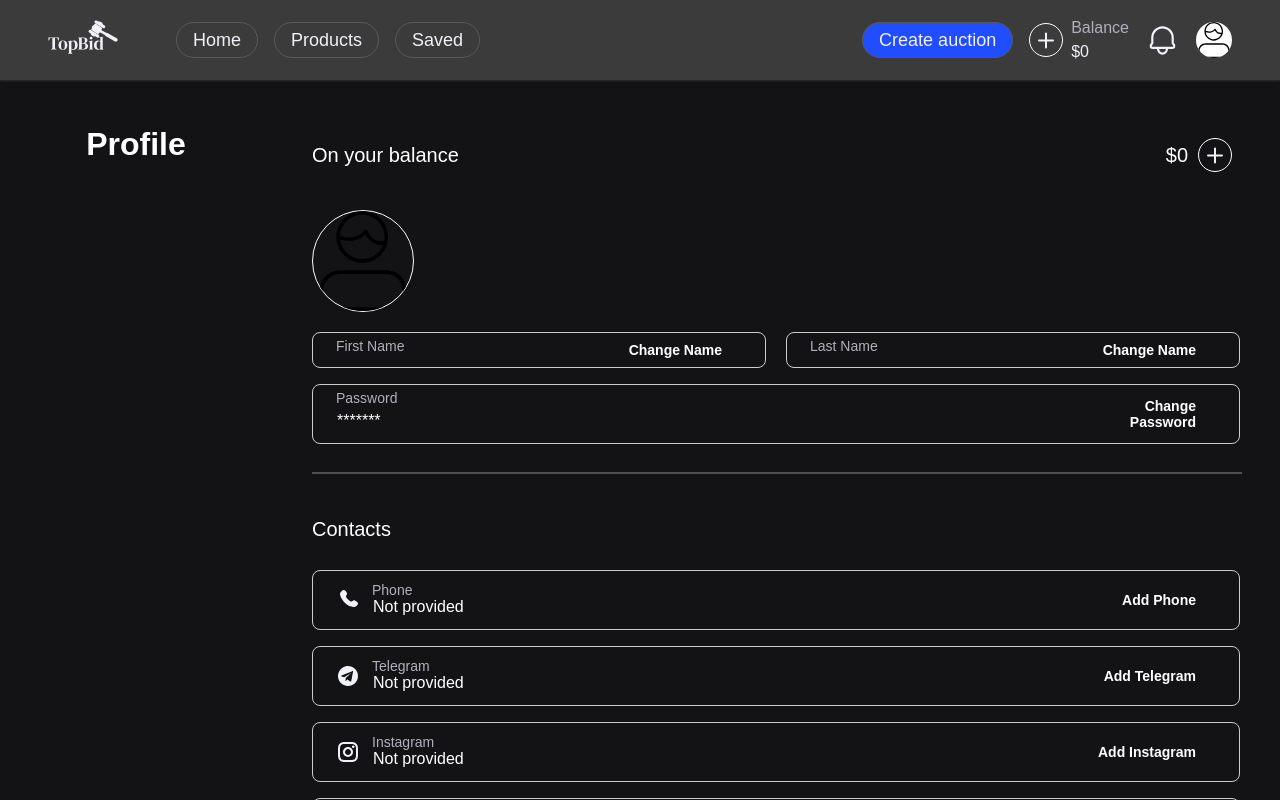
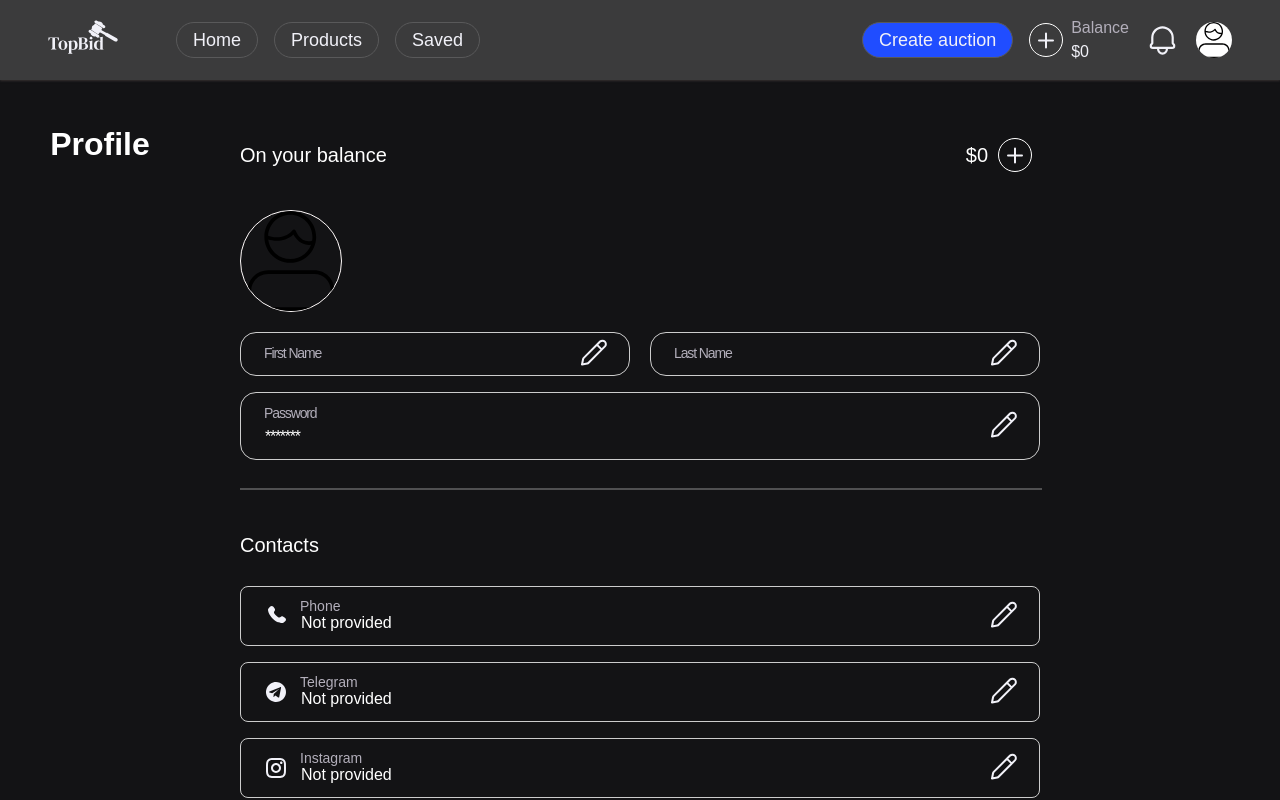
Before and after one commit to Eater228/team-project-fe, a React (Vite) app: page /#/profile in a window 1280 px wide. Shown: the top 800 px of the page. Built offline with nearby package versions, Linux system fonts and the light colour scheme; a web font is replaced by a local one.

Commit message:
Fix size profile page and add icons for chaenging

```diff
--- a/src/Component/NotificationModal/NotificationModal.module.scss
+++ b/src/Component/NotificationModal/NotificationModal.module.scss
@@ -1,10 +1,10 @@
 .modal {
   position: fixed;
   top: 0px;
-  right: 00px;
+  right: 0px;
   width: 100%;
   height: 100%;
-  // background-color: rgba(0, 0, 0, 0.5);
+  // background-color: rgba(255, 0, 0, 0.5);
   display: flex;
   justify-content: flex-end;
   align-items: flex-start;
@@ -12,6 +12,7 @@
 }
 
 .modalContent {
+  text-align: center;
   position: relative;
   top: 80px;
   right: 90px;
--- a/src/Component/NotificationModal/NotificationModal.tsx
+++ b/src/Component/NotificationModal/NotificationModal.tsx
@@ -14,7 +14,7 @@ export const NotificationModal = ({ onClose }: NotificationModalProps) => {
   return (
     <div className={styles.modal} onClick={handleOutsideClick}>
       <div className={styles.modalContent} onClick={(e) => e.stopPropagation()}>
-        <button className={styles.closeButton} onClick={onClose}>X</button>
+        {/* <button className={styles.closeButton} onClick={onClose}>X</button> */}
         <p>No new notifications</p>
       </div>
     </div>
--- a/src/Component/Profile/Profile.module.scss
+++ b/src/Component/Profile/Profile.module.scss
@@ -7,7 +7,7 @@
 
 .sidebar {
   width: 20%;
-  padding: 20px;
+  padding-top: 20px;
   // background-color: #2C2C2D;
   display: flex;
   // align-items: center;
@@ -112,65 +112,112 @@
       display: flex;
       flex-direction: column;
 
+      .passwordLabel {
+        visibility: hidden;
+      }
+
       label {
         position: absolute;
         left: 24px;
-        top: 4px;
+        top: 11px;
         font-family: "Lexend Exa", sans-serif;
         font-weight: 400;
         font-size: 14px;
         line-height: 21px;
-        letter-spacing: -8%;
+        letter-spacing: -0.08em;
         margin-bottom: 5px;
         color: #b3afbb;
       }
 
       .inputDiv {
         text-align: left;
-        padding: 24px 0 10px 24px;
-        border-radius: 8px;
+        padding: 32px 0 10px 24px;
+        border-radius: 16px;
         border: 1px solid #ccc;
+        // background-color: #2c2c2d;
         color: #fff;
         font-size: 16px;
         line-height: 24px;
-        letter-spacing: -8%;
+        letter-spacing: -0.08em;
       }
 
-      input {
-        padding: 12px 16px;
-        border-radius: 8px;
+      .passwordFields {
+        background-color: #1C1C1D;
+        border-radius: 32px;
+        padding: 32px;
+        display: flex;
+        flex-direction: column;
+        gap: 20px;
+      }
+
+      .inputGroup {
+        position: relative;
+        display: flex;
+        flex: 1;
+        width: 100%;
+        gap: 20px;
+      }
+
+      .buttonGroup {
+        display: flex;
+        justify-content: space-between;
+        margin-top: 10px;
+        gap: 16px;
+      }
+
+      .cancelButton {
+        width: 30%;
+        height: 64px;
+        padding: 10px 20px;
+        font-size: 14px;
+        font-weight: bold;
+        color: #fff;
+        // background-color: #757575;
+        border: 1px solid #F1F1F8;
+        border-radius: 100px;
+        cursor: pointer;
+        // width: 100px;
+        text-align: center;
+
+        &:hover {
+          background-color: #9e9e9e;
+        }
+      }
+
+      .saveButton {
+        height: 64px;
+        padding: 10px 20px;
+        font-size: 14px;
+        font-weight: bold;
+        color: #fff;
+        background-color: #204dff;
+        border: none;
+        border-radius: 100px;
+        cursor: pointer;
+        width: 100%;
+        text-align: center;
+
+        &:hover {
+          background-color: #5073ff;
+        }
+      }
+
+      .inputPassword {
+        width: 100%;
+        text-align: left;
+        padding: 32px 0 10px 24px;
+        border-radius: 16px;
         border: 1px solid #ccc;
         background-color: #2c2c2d;
         color: #fff;
         font-size: 16px;
         line-height: 24px;
-        letter-spacing: -8%;
+        letter-spacing: 0.08em;
       }
 
       .changePasswordButton {
         position: absolute;
-        right: 24px;
-        top: 50%;
-        transform: translateY(-50%);
-        padding: 10px 20px;
-        font-size: 14px;
-        font-weight: bold;
-        color: #fff;
-        // background-color: #204dff;
-        border: none;
-        border-radius: 8px;
-        cursor: pointer;
-        width: 160px; /* Set a fixed width for the button */
-        text-align: right; /* Center the text inside the button */
-
-        // &:hover {
-        //   background-color: #5073ff;
-        // }
-      }
-
-      .changeNameButton {
-        position: absolute;
-        right: 24px;
+        right: 0;
         top: 50%;
         transform: translateY(-50%);
         padding: 10px 20px;
@@ -180,8 +227,24 @@
         border: none;
         border-radius: 8px;
         cursor: pointer;
-        width: 160px; /* Set a fixed width for the button */
-        text-align: right; /* Center the text inside the button */
+        width: 160px;
+        text-align: right;
+      }
+
+      .changeNameButton {
+        position: absolute;
+        right: 0;
+        top: 50%;
+        transform: translateY(-50%);
+        padding: 10px 20px;
+        font-size: 14px;
+        font-weight: bold;
+        color: #fff;
+        border: none;
+        border-radius: 8px;
+        cursor: pointer;
+        width: 160px;
+        text-align: right;
       }
 
       .successMessage {
@@ -190,7 +253,7 @@
         left: 0;
         transform: translateY(10px);
         font-size: 14px;
-        color: #4caf50; /* Green color for success */
+        color: #4caf50;
         margin-top: 5px;
       }
     }
@@ -275,7 +338,7 @@
 
       .changePasswordButton {
         position: absolute;
-        right: 24px;
+        right: 0;
         top: 50%;
         transform: translateY(-50%);
         padding: 10px 20px;
--- a/src/Component/Profile/Profile.tsx
+++ b/src/Component/Profile/Profile.tsx
@@ -9,6 +9,7 @@ export const Profile: React.FC = () => {
   const currentUser = useSelector((state: RootState) => state.userData.currentUser);
   const [isEditingPassword, setIsEditingPassword] = useState(false);
   const [newPassword, setNewPassword] = useState('');
+  const [repeatPassword, setRepeatPassword] = useState('');
   const [passwordChangeSuccess, setPasswordChangeSuccess] = useState(false);
   const [isEditingContact, setIsEditingContact] = useState<{ [key: string]: boolean }>({
     phone: false,
@@ -23,7 +24,7 @@ export const Profile: React.FC = () => {
     viber: '',
   });
   const [showBalanceModal, setShowBalanceModal] = useState(false);
-  const [balanceAmount, setBalanceAmount] = useState('');
+  // const [balanceAmount, setBalanceAmount] = useState('');
   const [isEditingLastName, setIsEditingName] = useState(false);
   const [isEditingFirstName, setIsEditingFirstName] = useState(false);
   const [newFirstName, setNewFirstName] = useState(currentUser?.first_name || '');
@@ -31,37 +32,37 @@ export const Profile: React.FC = () => {
 
   const toggleBalanceModal = () => setShowBalanceModal((prev) => !prev);
 
-  const handleChangePassword = async () => {
-    if (!currentUser?.email || !currentUser?.first_name || !currentUser?.last_name) {
-      console.error('Required user data is missing');
-      return;
-    }
+  // const handleChangePassword = async () => {
+  //   if (!currentUser?.email || !currentUser?.first_name || !currentUser?.last_name) {
+  //     console.error('Required user data is missing');
+  //     return;
+  //   }
 
-    const updateProfile = {
-      email: currentUser.email,
-      first_name: currentUser.first_name,
-      last_name: currentUser.last_name,
-      profile_pic: currentUser.profile_pic || '',
-      password: newPassword,
-    };
+  //   const updateProfile = {
+  //     email: currentUser.email,
+  //     first_name: currentUser.first_name,
+  //     last_name: currentUser.last_name,
+  //     profile_pic: currentUser.profile_pic || '',
+  //     password: newPassword,
+  //   };
 
-    console.log("Up date profile", updateProfile);
+  //   console.log("Up date profile", updateProfile);
 
-    if (isEditingPassword) {
-      try {
-        await userService.updateProfile(updateProfile);
-        setPasswordChangeSuccess(true);
-        setTimeout(() => setPasswordChangeSuccess(false), 3000); // Hide success message after 3 seconds
-      } catch (error) {
-        console.error('Failed to change password:', error);
-      }
-      // Reset state
-      setIsEditingPassword(false);
-      setNewPassword('');
-    } else {
-      setIsEditingPassword(true);
-    }
-  };
+  //   if (isEditingPassword) {
+  //     try {
+  //       await userService.updateProfile(updateProfile);
+  //       setPasswordChangeSuccess(true);
+  //       setTimeout(() => setPasswordChangeSuccess(false), 3000); // Hide success message after 3 seconds
+  //     } catch (error) {
+  //       console.error('Failed to change password:', error);
+  //     }
+  //     // Reset state
+  //     setIsEditingPassword(false);
+  //     setNewPassword('');
+  //   } else {
+  //     setIsEditingPassword(true);
+  //   }
+  // };
 
   const handleEditName = () => {
     if (isEditingLastName) {
@@ -95,6 +96,32 @@ export const Profile: React.FC = () => {
 
   const handlePasswordChange = (e: React.ChangeEvent<HTMLInputElement>) => {
     setNewPassword(e.target.value);
+  };
+
+  const handleRepeatPasswordChange = (e: React.ChangeEvent<HTMLInputElement>) => {
+    setRepeatPassword(e.target.value);
+  };
+
+  const handleSavePassword = () => {
+    if (newPassword === repeatPassword) {
+      // Тут можна додати логіку для оновлення пароля в бекенді
+      setPasswordChangeSuccess(true);
+      setIsEditingPassword(false);
+      setRepeatPassword('');
+    } else {
+      alert('Passwords do not match!');
+    }
+  };
+
+  const handleCancelPasswordEdit = () => {
+    setIsEditingPassword(false);
+    setNewPassword('');
+    setRepeatPassword('');
+  };
+
+  const handleChangePassword = () => {
+    setIsEditingPassword(true);
+    setPasswordChangeSuccess(false);
   };
 
   const handleEditContact = (contactType: string) => {
@@ -155,7 +182,7 @@ export const Profile: React.FC = () => {
                 <div className={styles.inputDiv}>{currentUser?.first_name}</div>
               )}
               <button className={styles.changeNameButton} onClick={handleEditFirstName}>
-                {isEditingFirstName ? 'Save Changes' : 'Change Name'}
+                {isEditingFirstName ? 'Save Changes' : <img src='./img/icons/Pencil.svg' />}
               </button>
             </div>
             <div className={styles.formGroup}>
@@ -172,28 +199,50 @@ export const Profile: React.FC = () => {
                 <div className={styles.inputDiv}>{currentUser?.last_name}</div>
               )}
               <button className={styles.changeNameButton} onClick={handleEditName}>
-                {isEditingLastName ? 'Save Changes' : 'Change Name'}
+                {isEditingLastName ? 'Save Changes' : <img src='./img/icons/Pencil.svg' />}
               </button>
             </div>
           </div>
           <div className={styles.formGroup}>
-            <label htmlFor="password">Password</label>
+            <label className={isEditingPassword ? styles.passwordLabel : undefined} htmlFor="password">Password</label>
             {isEditingPassword ? (
+              <div className={styles.passwordFields}>
+                <div className={styles.inputGroup}>
+                  <label htmlFor="password">New Password</label>
                   <input
                     type="text"
                     id="password"
                     value={newPassword}
                     onChange={handlePasswordChange}
-                className={styles.inputDiv}
+                    className={styles.inputPassword}
                   />
+                </div>
+                <div className={styles.inputGroup}>
+                  <label htmlFor="repeatPassword">Repeat Password</label>
+                  <input
+                    type="text"
+                    id="repeatPassword"
+                    value={repeatPassword}
+                    onChange={handleRepeatPasswordChange}
+                    className={styles.inputPassword}
+                  />
+                </div>
+                <div className={styles.buttonGroup}>
+                  <button className={styles.cancelButton} onClick={handleCancelPasswordEdit}>Back</button>
+                  <button className={styles.saveButton} onClick={handleSavePassword}>Save</button>
+                </div>
+              </div>
             ) : (
               <div className={styles.inputDiv}>*******</div>
             )}
+            {!isEditingPassword && (
               <button className={styles.changePasswordButton} onClick={handleChangePassword}>
-              {isEditingPassword ? 'Save Changes' : 'Change Password'}
+                <img src="./img/icons/Pencil.svg" alt="Edit" />
               </button>
-            {passwordChangeSuccess && <div className={styles.successMessage}>Password changed successfully!</div>}
+            )}
+            {/* {passwordChangeSuccess && <div className={styles.successMessage}>Password changed successfully!</div>} */}
           </div>
+
         </div>
         <hr className={styles.divider} />
         <div className={styles.contactsSection}>
@@ -214,11 +263,13 @@ export const Profile: React.FC = () => {
                 <div className={styles.inputDiv}>{currentUser?.[contactType] || 'Not provided'}</div>
               )}
               <button className={styles.changePasswordButton} onClick={() => handleEditContact(contactType)}>
-                {isEditingContact[contactType] ? 'Save Changes' : `Add ${contactType.charAt(0).toUpperCase() + contactType.slice(1)}`}
+                {isEditingContact[contactType] ? 'Save Changes' : <img src='./img/icons/Pencil.svg' />}
               </button>
             </div>
           ))}
         </div>
+      </div>
+      <div className={styles.sidebar}>
       </div>
       {/* Модальне вікно балансу */}
       {showBalanceModal && <BalanceModal onClose={toggleBalanceModal} />}
```
Also changed, not shown: public/img/icons/Pencil.svg (added). Lines whose indentation alone changed are shown as unchanged.
